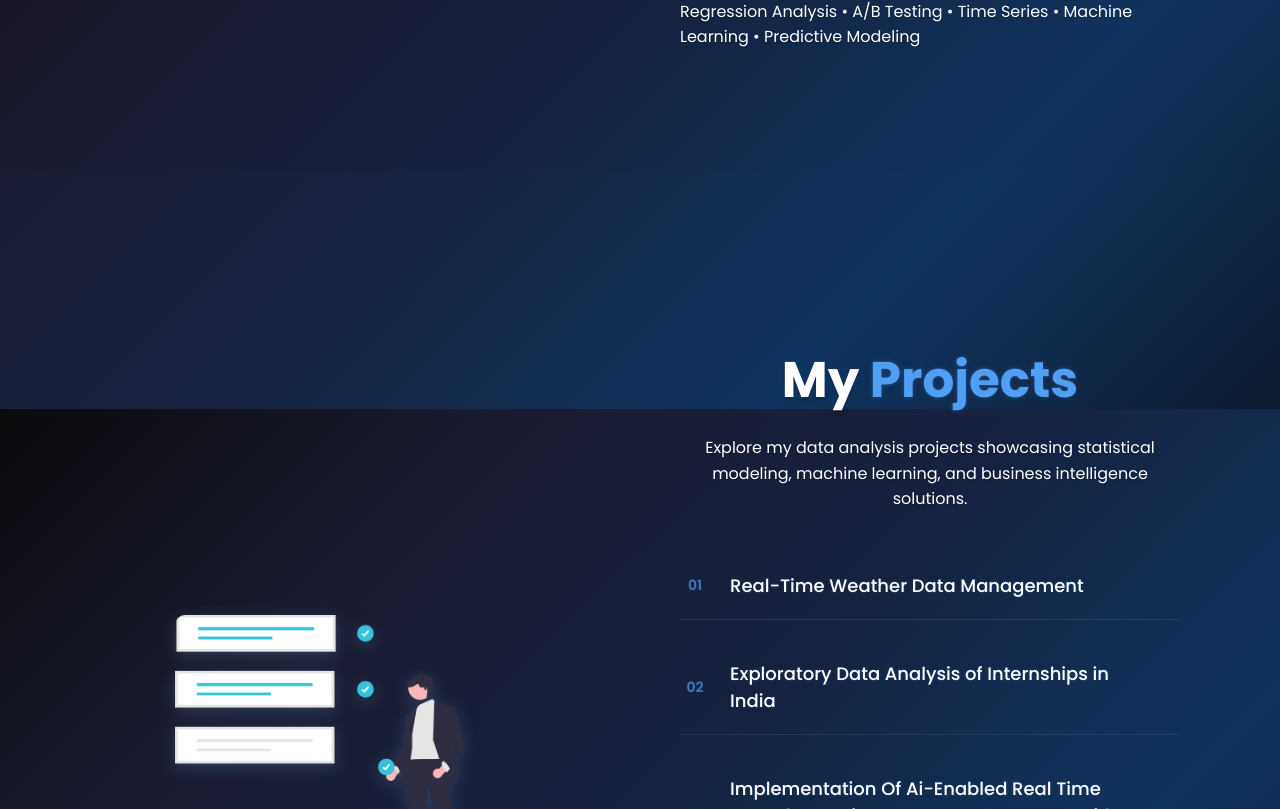
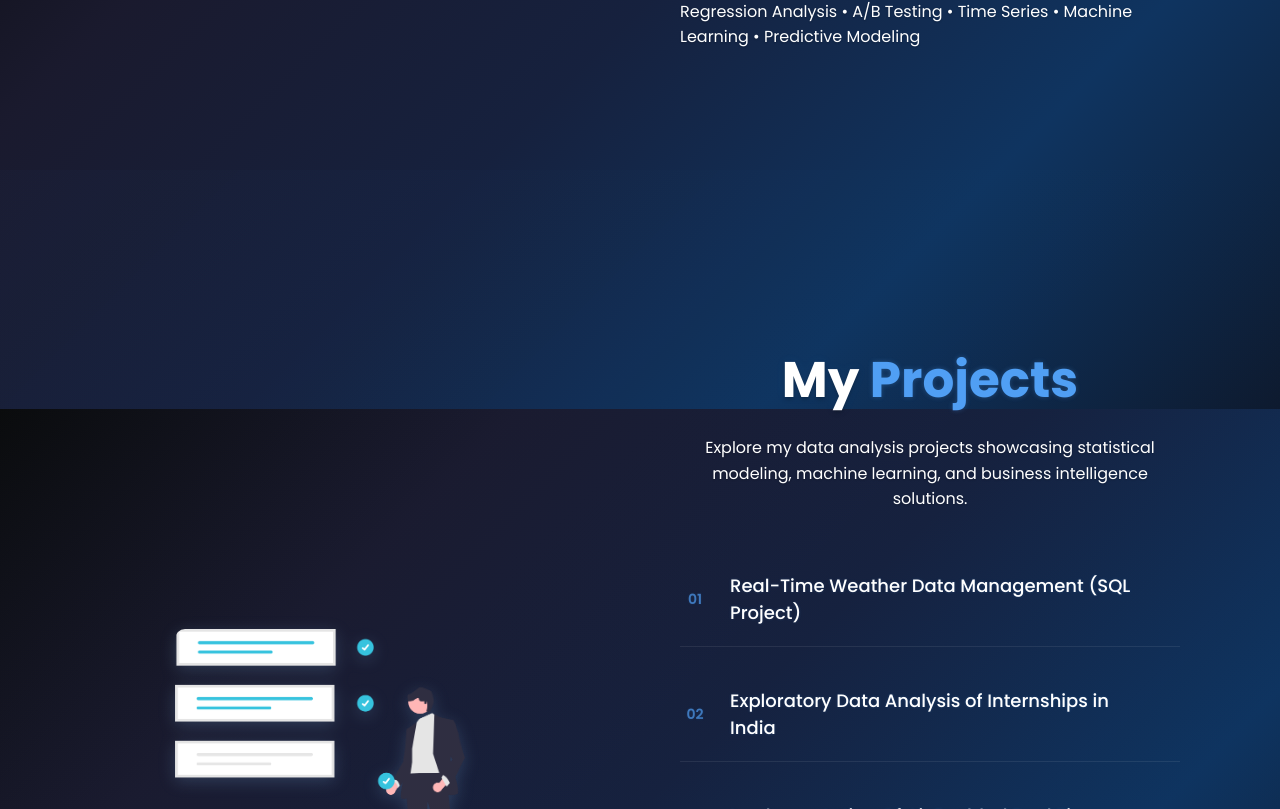
Before and after one commit to Arul-DevX/Personal_portfolio, a React (Vite) app: page / in a window 1280 px wide. Shown: the part 1991-2800 px from the top of the page. Built offline with nearby package versions, Linux system fonts and the light colour scheme; the HTML template or start-up script is replaced by a standard one.

Commit message:
Updated Projects.jsx

```diff
--- a/src/components/Projects.jsx
+++ b/src/components/Projects.jsx
@@ -5,7 +5,7 @@ import projectComplete from '/src/images/project_complete.png';
 const Projects = () => {
   const projects = [
     {
-      title: "Real-Time Weather Data Management",
+      title: "Real-Time Weather Data Management (SQL Project)",
       link: "https://github.com/Arul-DevX/weather_datasets",
       isExternal: true
     },
```
